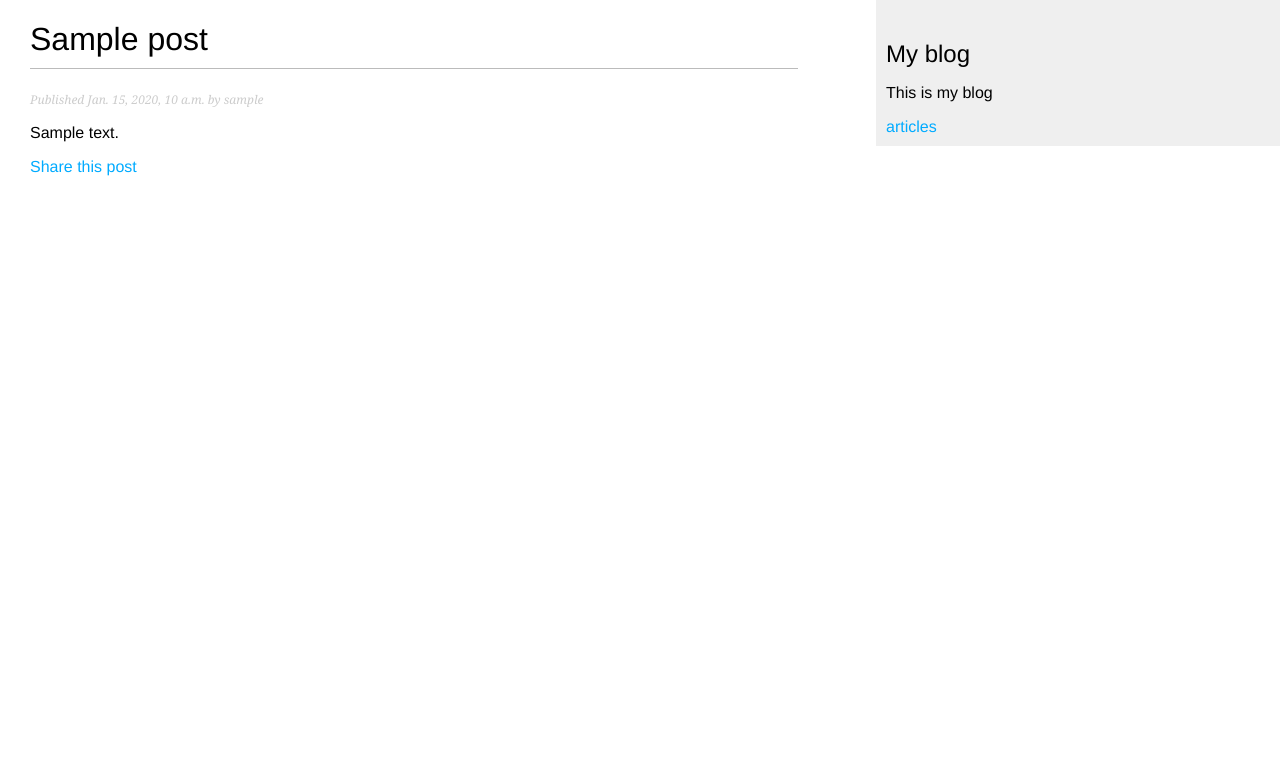
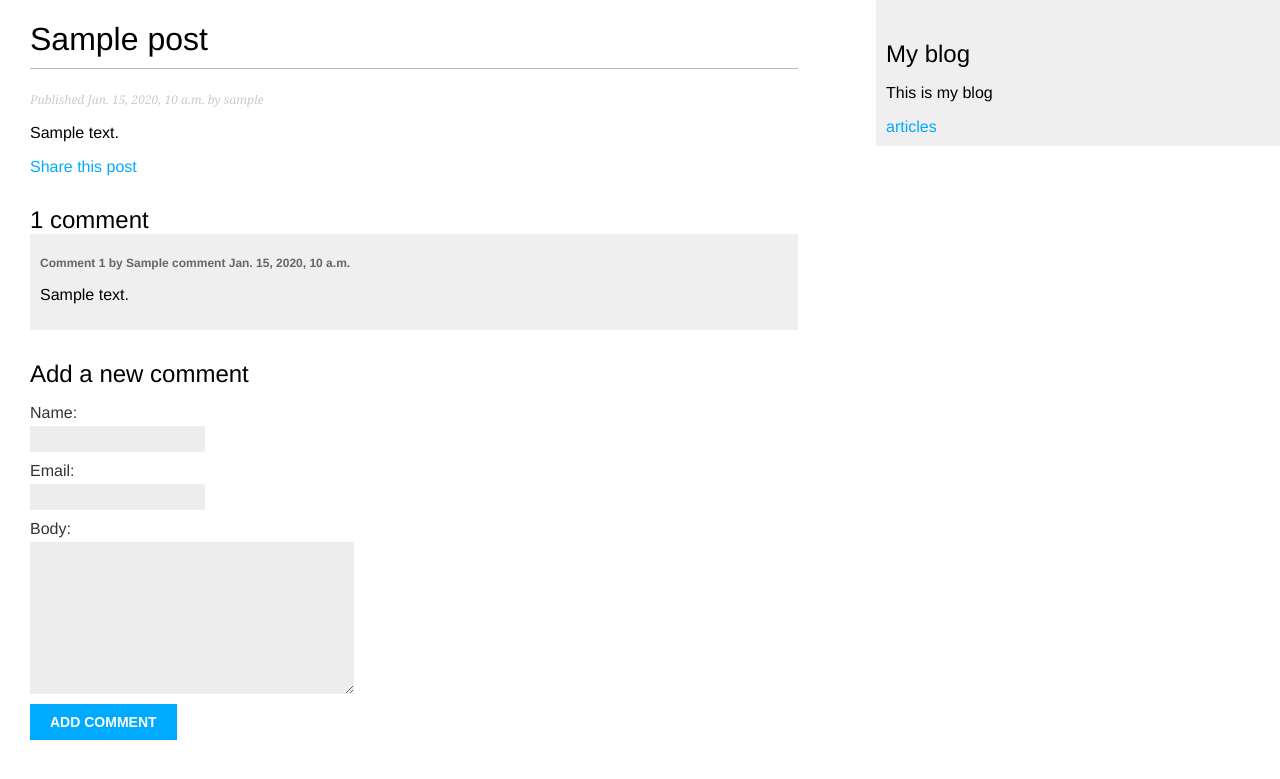
Before and after one commit to Sanch13/Django4, a Django app: the page made by mysite/mysite/blog/froms.py in a window 1280 px wide. Shown: the top 779 px of the page. Run offline with Django 4.2, Linux system fonts and the light colour scheme; tables that the repository leaves empty hold one stand-in row (Sample ...).

Commit message:
add comments in the posts

```diff
--- a/mysite/mysite/blog/froms.py
+++ b/mysite/mysite/blog/froms.py
@@ -1,4 +1,5 @@
 from django import forms
+from .models import Comment
 
 
 class EmailPostForm(forms.Form):
@@ -7,3 +8,9 @@ class EmailPostForm(forms.Form):
     to = forms.EmailField()
     comments = forms.CharField(required=False,
                                widget=forms.Textarea)
+
+
+class CommentForm(forms.ModelForm):
+    class Meta:
+        model = Comment
+        fields = ["name", "email", "body"]
--- a/mysite/mysite/blog/models.py
+++ b/mysite/mysite/blog/models.py
@@ -60,3 +60,27 @@ class Post(models.Model):
                              self.publish.month,
                              self.publish.day,
                              self.slug])
+
+
+class Comment(models.Model):
+    post = models.ForeignKey(Post,
+                             on_delete=models.CASCADE,
+                             related_name="comments")
+    # related_name, чтобы указывать имя обратной связи Пост комментарного объекта можно извлекать
+    # посредством comment.post и все комментарии, ассоциированные с объектом-постом,
+    # – посредством post.comments.all()
+    name = models.CharField(max_length=80)
+    email = models.EmailField()
+    body = models.TextField()
+    created = models.DateTimeField(auto_now_add=True)
+    updated = models.DateTimeField(auto_now=True)
+    active = models.BooleanField(default=True)
+
+    class Meta:
+        ordering = ["created"]
+        indexes = [
+            models.Index(fields=["created"]),
+        ]
+
+    def __str__(self):
+        return f"Comment by {self.name} on {self.post}"
--- a/mysite/mysite/blog/templates/blog/base.html
+++ b/mysite/mysite/blog/templates/blog/base.html
@@ -1,6 +1,6 @@
+{% load static %}
 <!doctype html>
 <html lang="en">
-{% load static %}
 <head>
     <title>{% block title %}{% endblock title %}</title>
     <link href="{% static 'css/blog.css' %}" rel="stylesheet">
--- a/mysite/mysite/blog/templates/blog/post/detail.html
+++ b/mysite/mysite/blog/templates/blog/post/detail.html
@@ -13,4 +13,22 @@
             Share this post
         </a>
     </p>
+    {% with comments.count as total_comments %}
+        {# Тег{% with %}позволяет присваивать значение новой переменной, которая будет#}
+        {#доступна в шаблоне до тех пор, пока не появится тег {% endwith %}.#}
+        <h2>
+            {{ total_comments }} comment{{ total_comments|pluralize }}
+        </h2>
+    {% endwith %}
+    {% for comment in comments %}
+        <div class="comment">
+            <p class="info">
+                Comment {{ forloop.counter }} by {{ comment.name }} {{ comment.created }}
+            </p>
+            {{ comment.body|linebreaks }}
+        </div>
+    {% empty %}
+        <p>There are no comments</p>
+    {% endfor %}
+    {% include "blog/post/includes/comment_form.html" %}
 {% endblock %}
--- /dev/null
+++ b/mysite/mysite/blog/templates/blog/post/includes/comment_form.html
@@ -0,0 +1,8 @@
+<h2>Add a new comment</h2>
+<form method="post" action="{% url 'blog:post_comment' post.id %}">
+    {% csrf_token %}
+    {{ form.as_p }}
+    <p>
+        <input type="submit" value="Add comment">
+    </p>
+</form>
--- a/mysite/mysite/blog/urls.py
+++ b/mysite/mysite/blog/urls.py
@@ -4,11 +4,12 @@ from . import views
 app_name = "blog"
 
 urlpatterns = [
-    path("", views.post_list, name="post_list"),
-    # path("", views.PostListView.as_view(), name="post_list"),
+    # path("", views.post_list, name="post_list"),
+    path("", views.PostListView.as_view(), name="post_list"),
     # path("<int:id>/", views.post_detail, name="post_detail"),
     path("<int:year>/<int:month>/<int:day>/<slug:post>/",
          views.post_detail,
          name="post_detail"),
     path("<int:post_id>/share/", views.post_share, name="post_share"),
+    path("<int:post_id>/comment/", views.post_comment, name="post_comment"),
 ]
--- a/mysite/mysite/blog/views.py
+++ b/mysite/mysite/blog/views.py
@@ -3,44 +3,43 @@ from django.http import Http404
 from django.shortcuts import render, get_object_or_404
 from django.views.generic import ListView
 from django.conf import settings
-
-from .froms import EmailPostForm
-from .models import Post
+from django.views.decorators.http import require_POST
+from .froms import EmailPostForm, CommentForm
+from .models import Post, Comment
 from django.core.paginator import Paginator, EmptyPage, PageNotAnInteger
 
 
 def index(request):
-    posts = Post.published.all()
-    return render(request=request, template_name="blog/base.html", context={"posts": posts})
+    return render(request=request, template_name="blog/base.html")
 
 
-def post_list(request):
-    post_list = Post.published.all()  # извлек. все посты со статусом PUBLISHED, исп. менеджер
-    # published
-    # # Постраничная разбивка с 3 постами на страницу
-    paginator = Paginator(post_list, 3)  # paginator - экземпляр класса Paginator с числом объектов,
-    # возвращаемых в расчете на страницу
-    page_number = request.GET.get("page", 1)  # извлекаем HTTP GET-параметр page и сохраняем его в
-    # переменной page_number. Если параметра page нет в GET-параметрах запроса, используем
-    # стандартное значение 1, чтобы загрузить первую страницу результатов.
-    try:
-        posts = paginator.page(page_number)  # получ. объекты для желаем. стр., вызывая метод page()
-    except PageNotAnInteger:  # Если page_number не целое число, то выдать первую страницу
-        posts = paginator.page(1)
-    except EmptyPage:  # Если page_number находится вне диапазона, то выдать последнюю страницу
-        posts = paginator.page(paginator.num_pages)  # paginator.num_pages - общее число страниц
-    return render(request=request,
-                  template_name="blog/post/list.html",
-                  context={"posts": posts})
+# def post_list(request):
+#     post_list = Post.published.all()  # извлек. все посты со статусом PUBLISHED, исп. менеджер
+#     # published
+#     # # Постраничная разбивка с 3 постами на страницу
+#     paginator = Paginator(post_list, 3)  # paginator - экземпляр класса Paginator с числом объектов,
+#     # возвращаемых в расчете на страницу
+#     page_number = request.GET.get("page", 1)  # извлекаем HTTP GET-параметр page и сохраняем его в
+#     # переменной page_number. Если параметра page нет в GET-параметрах запроса, используем
+#     # стандартное значение 1, чтобы загрузить первую страницу результатов.
+#     try:
+#         posts = paginator.page(page_number)  # получ. объекты для желаем. стр., вызывая метод page()
+#     except PageNotAnInteger:  # Если page_number не целое число, то выдать первую страницу
+#         posts = paginator.page(1)
+#     except EmptyPage:  # Если page_number находится вне диапазона, то выдать последнюю страницу
+#         posts = paginator.page(paginator.num_pages)  # paginator.num_pages - общее число страниц
+#     return render(request=request,
+#                   template_name="blog/post/list.html",
+#                   context={"posts": posts})
 
-# class PostListView(ListView):  # ListView позволяет перечислять объекты любого типа
-#     """    Альтернативное представление списка постов    """
-#     queryset = Post.published.all()  # атрибут queryset, нужен для того, чтобы иметь
-#     # конкретно-прикладной набор запросов QuerySet, не извлекая все объекты базы данных
-#     context_object_name = "posts"  # контекстная переменная posts исп. для результатов запроса
-#     # queryset. Если не указ. имя контекстного объекта то по умолчанию исп. переменная object_list
-#     paginate_by = 3  # задается постраничная разбивка результатов с возвратом 3 объектов на страницу
-#     template_name = "blog/post/list.html"  # путь + шаблон котор. исп. для прорисовки страницы
+class PostListView(ListView):  # ListView позволяет перечислять объекты любого типа
+    """    Альтернативное представление списка постов    """
+    queryset = Post.published.all()  # атрибут queryset, нужен для того, чтобы иметь
+    # конкретно-прикладной набор запросов QuerySet, не извлекая все объекты базы данных
+    context_object_name = "posts"  # контекстная переменная posts исп. для результатов запроса
+    # queryset. Если не указ. имя контекстного объекта то по умолчанию исп. переменная object_list
+    paginate_by = 3  # задается постраничная разбивка результатов с возвратом 3 объектов на страницу
+    template_name = "blog/post/list.html"  # путь + шаблон котор. исп. для прорисовки страницы
 
 
 def post_detail(request, year, month, day, post):
@@ -56,9 +55,13 @@ def post_detail(request, year, month, day, post):
                              slug=post)
     #  get_object_or_404 - функцию сокращенного доступа для вызова метода
     # get() в заданном модельном менеджере и вызова исключения Http404
+    comments = post.comments.filter(active=True)
+    # извлекаем все активные комментарии к посту. используем объект post, чтобы извлекать
+    # связанные объекты Comment.используя атрибут related_name поля ForeignKey в модели Post
+    form = CommentForm()
     return render(request=request,
                   template_name="blog/post/detail.html",
-                  context={"post": post})
+                  context={"post": post, "form": form, "comments": comments})
 
 
 def post_share(request, post_id):
@@ -91,3 +94,23 @@ def post_share(request, post_id):
     return render(request=request,
                   template_name="blog/post/share.html",
                   context={"post": post, "form": form, "sent": sent},)
+
+
+@require_POST
+def post_comment(request, post_id):
+    post = get_object_or_404(Post,
+                             id=post_id,
+                             status=Post.Status.PUBLISHED)
+    comment = None  # перем. будет исп. для хранения комментарного объекта при его создании
+    form = CommentForm(data=request.POST)
+    if form.is_valid():
+        comment = form.save(commit=False)
+        # Метод save() создает экземпляр модели, к которой форма привязана, и сохраняет его в базе
+        # данных. Если вызывать его, используя commit=False, то экземпляр модели создается, но не
+        # сохраняется в базе данных. Такой подход позволяет видоизменять объект перед его
+        # окончательным сохранением.
+        comment.post = post
+        comment.save()
+    return render(request=request,
+                  template_name="blog/post/comment.html",
+                  context={"post": post, "form": form, "comment": comment})
```
Also changed, not shown: mysite/mysite/blog/admin.py (+8 -1 lines), mysite/mysite/blog/templates/blog/post/comment.html (added, +12 -0 lines), mysite/mysite/mysite/settings.py (+3 -7 lines), mysite/mysite/blog/migrations/0003_comment_comment_blog_commen_created_0e6ed4_idx.py (added).
